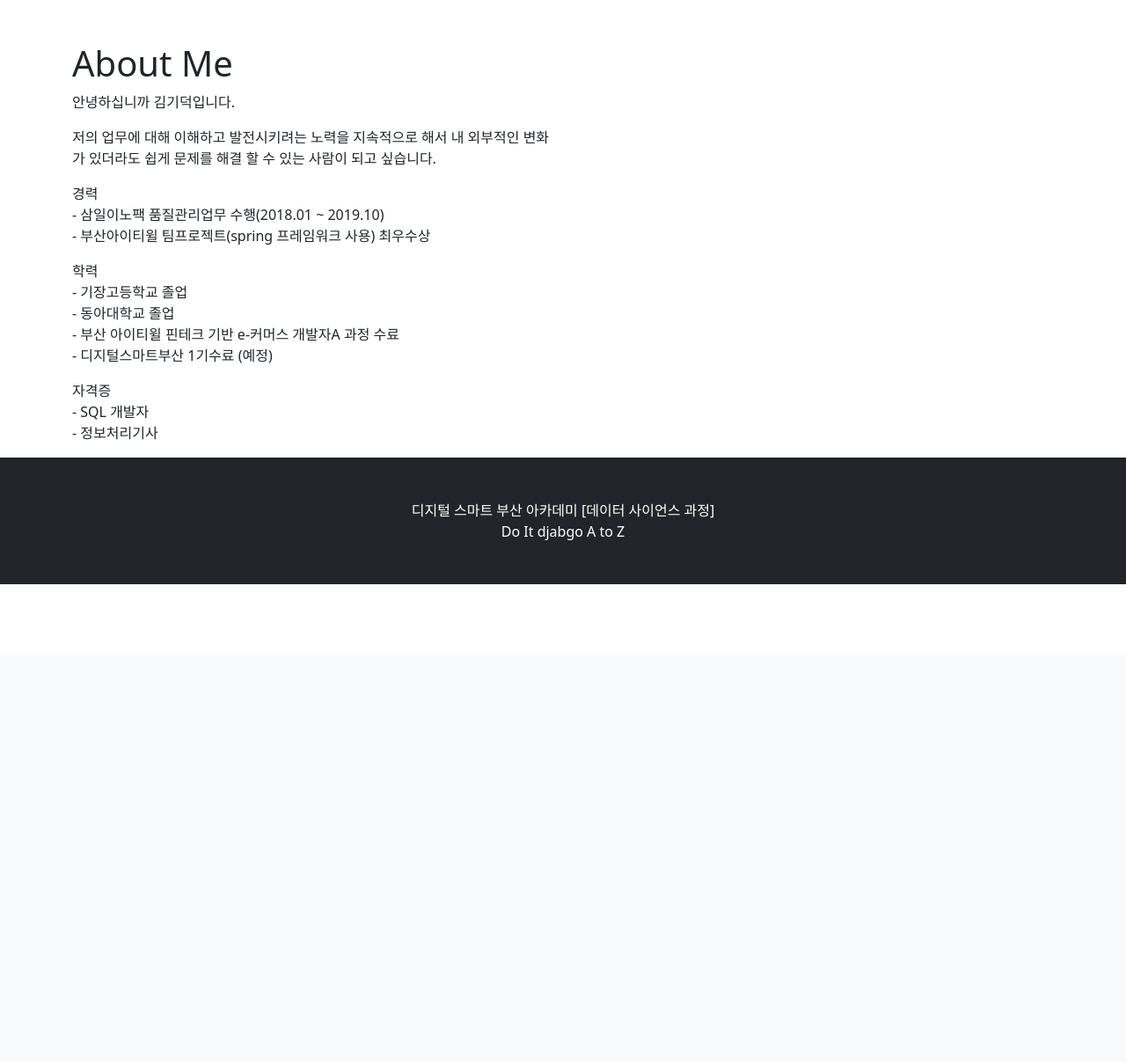
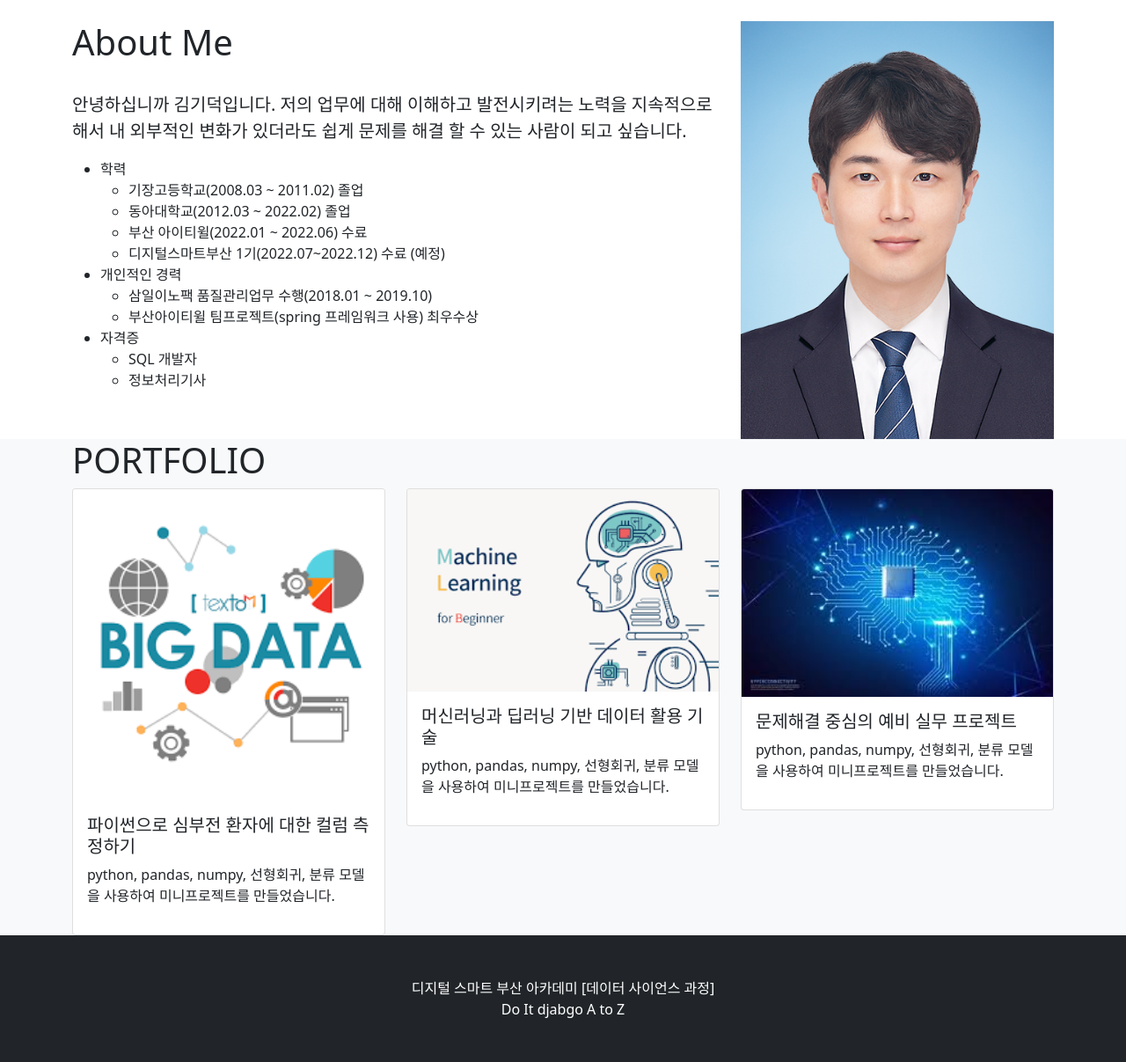
Before and after one commit to Gideok-Kim/do-it-django_a_to_z, a Django app: template single_pages/templates/single_pages/about_me.html in a window 1280 px wide. Shown: the part 56-1263 px from the top of the page at 88% size. Before the commit the page ends 720 px from the top, so only its background shows below. Run offline with Django 3.2, Linux system fonts and the light colour scheme; the template is opened without the code that fills it, so the values that code supplies are empty; some libraries are stand-ins or nearby versions.

Commit message:
자기소개 페이지 내용 채우기

```diff
--- /dev/null
+++ b/single_pages/static/single_pages/css/about_me.css
@@ -0,0 +1,3 @@
+.margin-for-footer {
+    margin-botton: 130px;
+}
--- a/single_pages/templates/single_pages/about_me.html
+++ b/single_pages/templates/single_pages/about_me.html
@@ -6,38 +6,87 @@
     <title>About Me</title>
 
     <link href="{% static 'blog/bootstrap5/css/bootstrap.min.css' %}" rel="stylesheet" type="text/css" media="screen">
+    <link href="{% static 'single_pages/css/about_me.css' %}" rel="stylesheet" type="text/css" media="screen">
     <script src="https://kit.fontawesome.com/9c6355ff01.js" crossorigin="anonymous"></script>
 </head>
 <body>
+
 {% include 'blog/navbar.html' %}
+
 <section>
+    <div class="container mt-4">
+        <div class="row">
+            <div class="col-lg-8">
+                <h1>About Me</h1>
+                <br/>
+                <p class="lead">
+                    안녕하십니까 김기덕입니다.
+                    저의 업무에 대해 이해하고 발전시키려는 노력을 지속적으로 해서
+                    내 외부적인 변화가 있더라도 쉽게 문제를 해결 할 수 있는 사람이
+                    되고 싶습니다.
+                </p>
+
+                <ul>
+                    <li>학력</li>
+                    <ul>
+                        <li>기장고등학교(2008.03 ~ 2011.02) 졸업</li>
+                        <li>동아대학교(2012.03 ~ 2022.02) 졸업
+                        <li>부산 아이티윌(2022.01 ~ 2022.06) 수료</li>
+                        <li>디지털스마트부산 1기(2022.07~2022.12) 수료 (예정)</li>
+                    </ul>
+                    <li>개인적인 경력</li>
+                    <ul>
+                        <li>삼일이노팩 품질관리업무 수행(2018.01 ~ 2019.10)</li>
+                        <li>부산아이티윌 팀프로젝트(spring 프레임워크 사용) 최우수상</li>
+                    </ul>
+                    <li>자격증</li>
+                    <ul>
+                        <li>SQL 개발자</li>
+                        <li>정보처리기사</li>
+                    </ul>
+                </ul>
+            </div>
+            <div class="col-lg-4">
+                <img class="img-fluid" src="{% static 'single_pages/images/myphoto.jpg' %}">
+            </div>
+        </div>
+    </div>
+</section>
+
+<section class="bg-light margin-for-footer">
     <div class="container">
-        <div class="row justify-content-between">
-            <div class="col-lg-6 text-dark">
-                <h1 class="mt-5">About Me</h1>
-                <p>안녕하십니까 김기덕입니다.</p>
-                <p>
-                    저의 업무에 대해 이해하고 발전시키려는 노력을
-                    지속적으로 해서 내 외부적인 변화가 있더라도 쉽게
-                    문제를 해결 할 수 있는 사람이 되고 싶습니다.
-                </p>
-                <p>
-                    경력<br>
-                    - 삼일이노팩 품질관리업무 수행(2018.01 ~ 2019.10)<br>
-                    - 부산아이티윌 팀프로젝트(spring 프레임워크 사용) 최우수상
-                </p>
-                <p>
-                    학력<br>
-                    - 기장고등학교 졸업<br>
-                    - 동아대학교 졸업<br>
-                    - 부산 아이티윌 핀테크 기반 e-커머스 개발자A 과정 수료<br>
-                    - 디지털스마트부산 1기수료 (예정)
-                </p>
-                <p>
-                    자격증<br>
-                    - SQL 개발자<br>
-                    - 정보처리기사
-                </p>
+        <div class="row">
+            <div class="col-12">
+                <h1>PORTFOLIO</h1>
+            </div>
+        </div>
+        <div class="row">
+            <div class="col-lg-4">
+                <div class="card">
+                    <img class="card-img-top" src="{% static 'single_pages/images/빅데이터.png' %}">
+                    <div class="card-body">
+                        <h5 class="card-title">파이썬으로 심부전 환자에 대한 컬럼 측정하기</h5>
+                        <p>python, pandas, numpy, 선형회귀, 분류 모델을 사용하여 미니프로젝트를 만들었습니다.</p>
+                    </div>
+                </div>
+            </div>
+            <div class="col-lg-4">
+                <div class="card">
+                    <img class="card-img-top" src="{% static 'single_pages/images/머신러닝.png' %}">
+                    <div class="card-body">
+                        <h5 class="card-title">머신러닝과 딥러닝 기반 데이터 활용 기술</h5>
+                        <p>python, pandas, numpy, 선형회귀, 분류 모델을 사용하여 미니프로젝트를 만들었습니다.</p>
+                    </div>
+                </div>
+            </div>
+            <div class="col-lg-4">
+                <div class="card">
+                    <img class="card-img-top" src="{% static 'single_pages/images/딥러닝.jpg' %}">
+                    <div class="card-body">
+                        <h5 class="card-title">문제해결 중심의 예비 실무 프로젝트</h5>
+                        <p>python, pandas, numpy, 선형회귀, 분류 모델을 사용하여 미니프로젝트를 만들었습니다.</p>
+                    </div>
+                </div>
             </div>
         </div>
     </div>
```
Also changed, not shown: single_pages/static/single_pages/images/myphoto.jpg (added), single_pages/static/single_pages/images/딥러닝.jpg (added), single_pages/static/single_pages/images/머신러닝.png (added), single_pages/static/single_pages/images/빅데이터.png (added).
